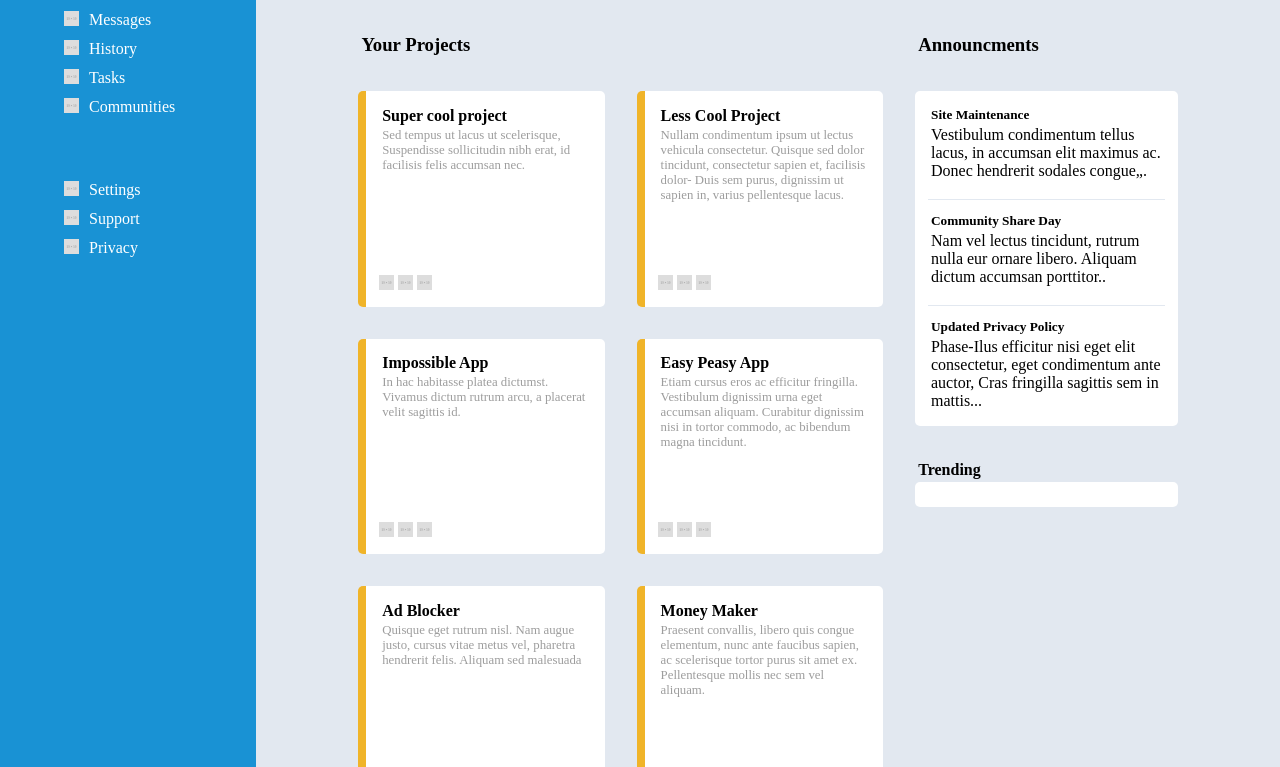
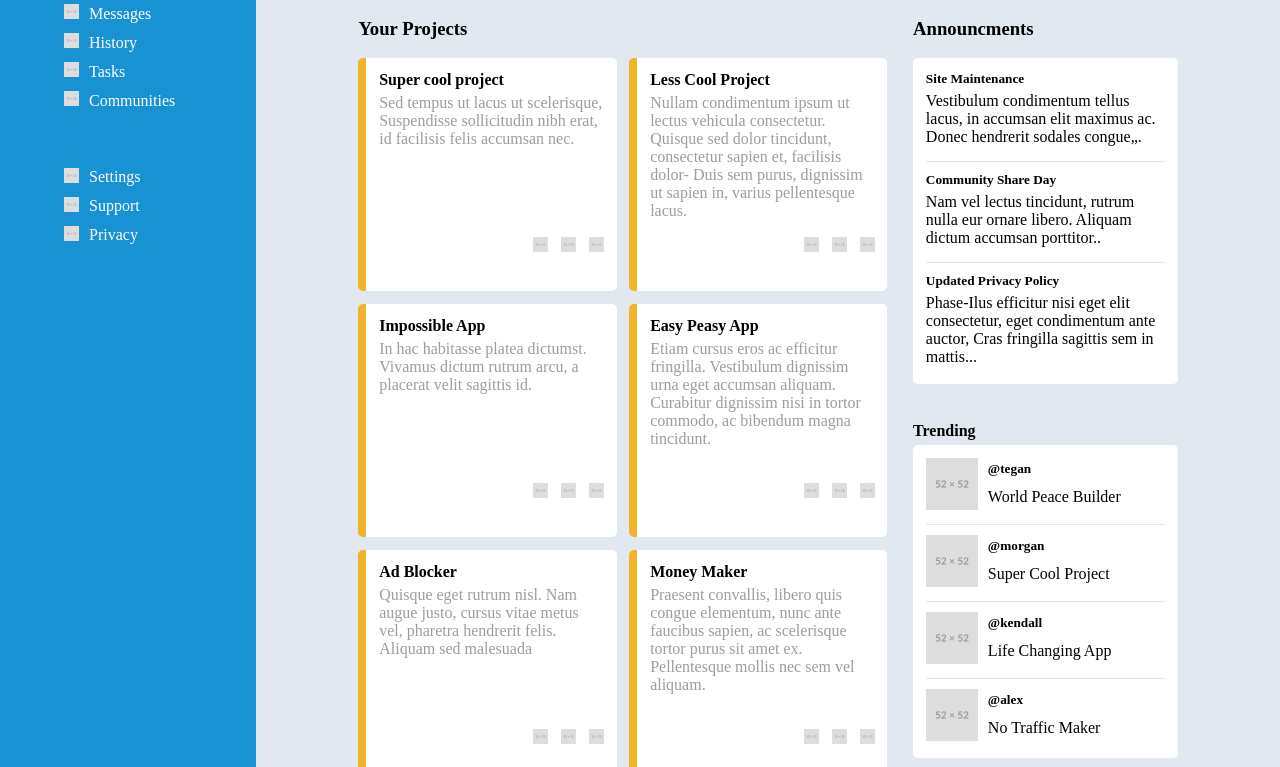
Before and after one commit to wolfSkullCave/Admin-Dashboard, a plain HTML site: page index.html in a window 1280 px wide. Shown: the part 150-917 px from the top of the page. Drawn offline with Linux system fonts and the light colour scheme.

Commit message:
Layout finished

```diff
--- a/index.html
+++ b/index.html
@@ -210,7 +210,31 @@
           </div>
           <div>
             <h4>Trending</h4>
-            <div class="anoun-card"></div>
+            <div class="anoun-card">
+              <div class="anoun-card-txt trending-card-txt">
+                <span><img src="images/52.png" alt="" /></span>
+                <h5>@tegan</h5>
+                <p>World Peace Builder</p>
+              </div>
+
+              <div class="anoun-card-txt trending-card-txt">
+                <span><img src="images/52.png" alt="" /></span>
+                <h5>@morgan</h5>
+                <p>Super Cool Project</p>
+              </div>
+
+              <div class="anoun-card-txt trending-card-txt">
+                <span><img src="images/52.png" alt="" /></span>
+                <h5>@kendall</h5>
+                <p>Life Changing App</p>
+              </div>
+
+              <div class="anoun-card-txt-last trending-card-txt">
+                <span><img src="images/52.png" alt="" /></span>
+                <h5>@alex</h5>
+                <p>No Traffic Maker</p>
+              </div>
+            </div>
           </div>
         </div>
       </div>
--- a/stylesheets/components.css
+++ b/stylesheets/components.css
@@ -15,7 +15,13 @@
     border-radius: 5px;
     padding: 1vw;
     display: grid;
-    grid-template-rows: 9fr 1fr;
+    grid-template-rows: 4fr 1fr;
+}
+
+.project-card .icons {
+    display: flex;
+    gap: 1vw;
+    justify-content: flex-end;
 }
 
 .anoun-card {
@@ -25,14 +31,27 @@
     display: flex;
     flex-direction: column;
     gap: 10px;
+    margin-bottom: 2vw;
 }
 
 .anoun-card-txt {
     border-bottom: 1px solid var(--grey);
-    padding-bottom: 1rem;
+    padding-bottom: 10px;
 }
 
 .card-txt p {
-    font-size: 0.8rem;
+    font-size: clamp(12px, 1rem, 1rem + 4px);
     color: #9d9d9d;
 }
+
+.trending-card-txt {
+    display: grid;
+    grid-template-columns: 1fr 5fr;
+    grid-template-rows: 1fr 1fr;
+    align-items: center;
+    column-gap: 10px;
+}
+
+.trending-card-txt span {
+    grid-row: 1 / 3;
+}
--- a/stylesheets/global.css
+++ b/stylesheets/global.css
@@ -16,5 +16,6 @@ h3,
 h4,
 h5,
 h6 {
-    margin: 3px;
+    margin: 0px;
+    margin-bottom: 5px;
 }
--- a/stylesheets/layout.css
+++ b/stylesheets/layout.css
@@ -14,7 +14,7 @@
     grid-row: first-row / end-row;
     display: flex;
     flex-direction: column;
-    gap: 2rem;
+    gap: 2vw;
     padding: 2vw 5vw;
 }
 
@@ -42,7 +42,7 @@
     display: grid;
     grid-template-columns: 2fr 1fr;
     grid-template-rows: auto auto;
-    gap: 2rem;
+    gap: 1.5vw;
     align-items: center;
 }
 
@@ -55,21 +55,21 @@
 .search-2 {
     display: flex;
     justify-content: flex-end;
-    gap: 2rem;
+    gap: 2vw;
     align-items: center;
 }
 
 .profile-1 {
     display: grid;
     grid-template-columns: auto 2fr;
-    gap: 1rem;
+    gap: 1vw;
     align-items: center;
 }
 
 .profile-2 {
     display: flex;
     justify-content: flex-end;
-    gap: 2rem;
+    gap: 2vw;
 }
 
 .content {
@@ -78,14 +78,14 @@
     display: grid;
     grid-template-columns: 2fr 1fr;
     grid-template-rows: auto 3fr;
-    gap: 2rem;
+    gap: 2vw;
 }
 
 .projects {
     display: grid;
     grid-template-columns: repeat(2, 1fr);
     grid-template-rows: auto repeat(3, 1fr);
-    gap: 2rem;
+    gap: 1vw;
 }
 
 .projects .heading {
@@ -95,5 +95,5 @@
 .anoun {
     display: flex;
     flex-direction: column;
-    gap: 2rem;
+    gap: 1vw;
 }
```
